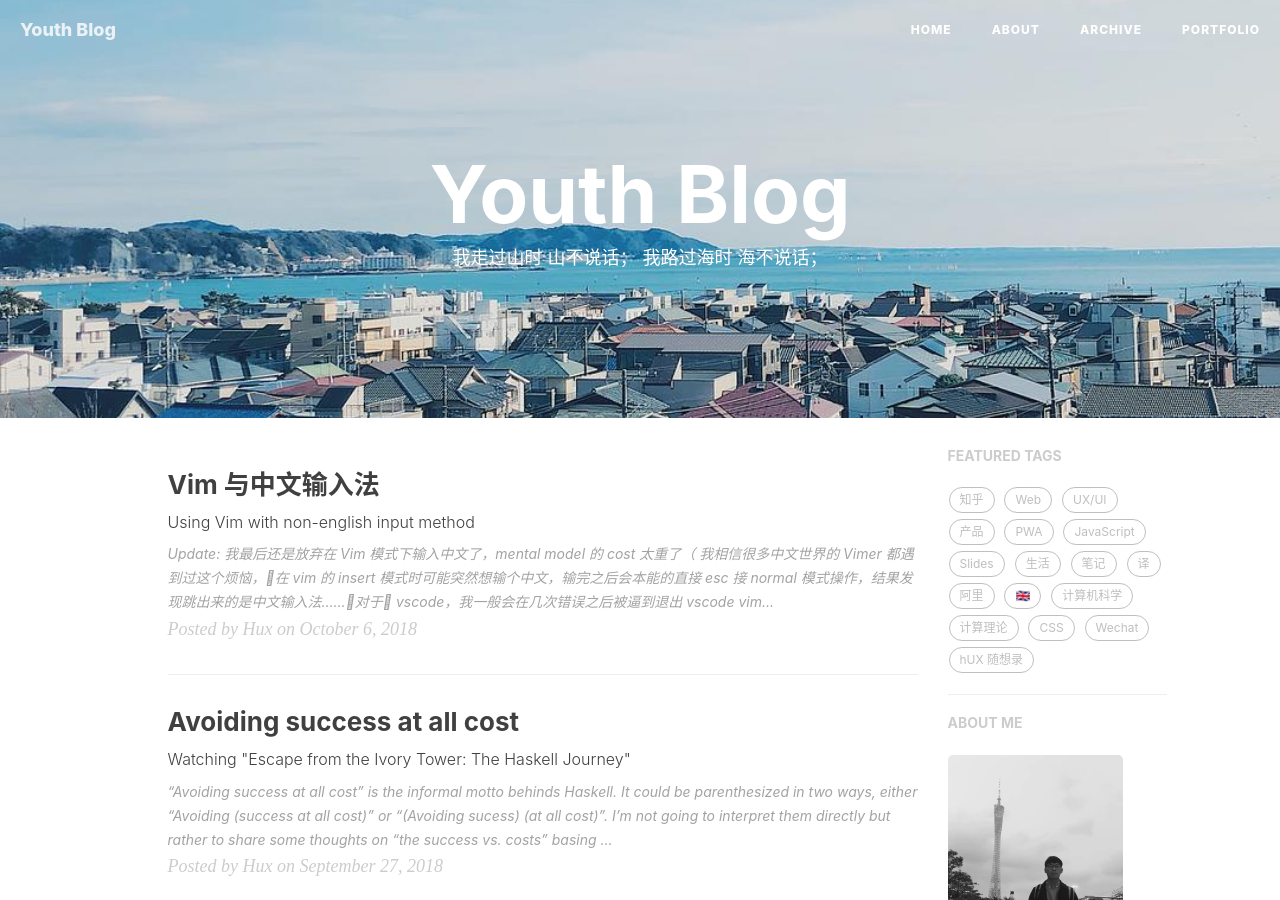
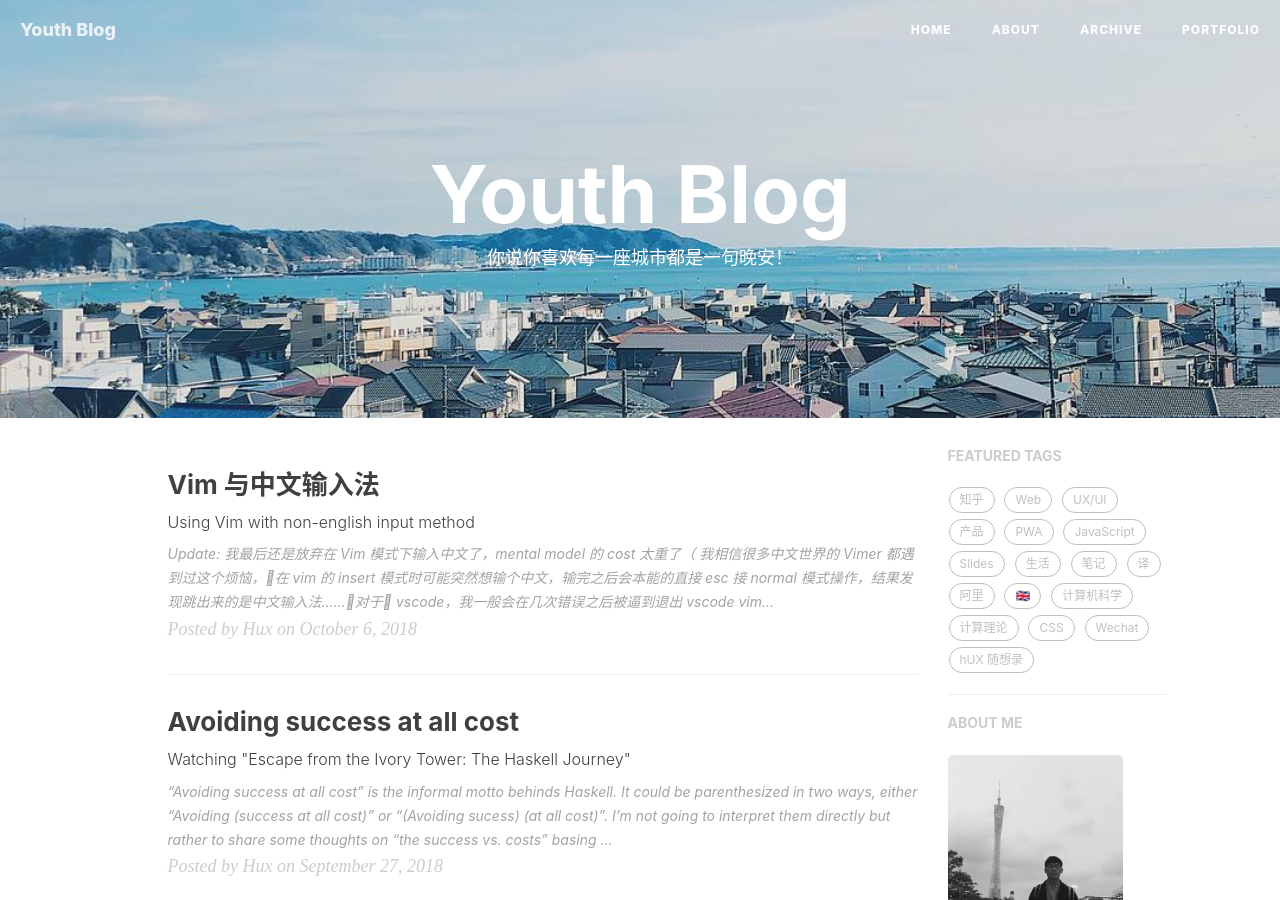
Before and after one commit to YouthTrading/youthtrading.github.io, a Jekyll site: the page built from index.html, in a window 1280 px wide and 900 px high. Built offline with Jekyll 4.4.1, drawn with Linux system fonts in a browser that asks for light colours; nearby versions of some CDN libraries; the list of posts is cut into pages by our own code; comment, search, counter and statistics services are not loaded.

```diff
--- a/index.html
+++ b/index.html
@@ -1,7 +1,6 @@
 ---
 layout: page
-description: "我走过山时 山不说话；
-              我路过海时 海不说话；"
+description: "你说你喜欢每一座城市都是一句晚安！"
 ---
 
 {% for post in paginator.posts %}
```
